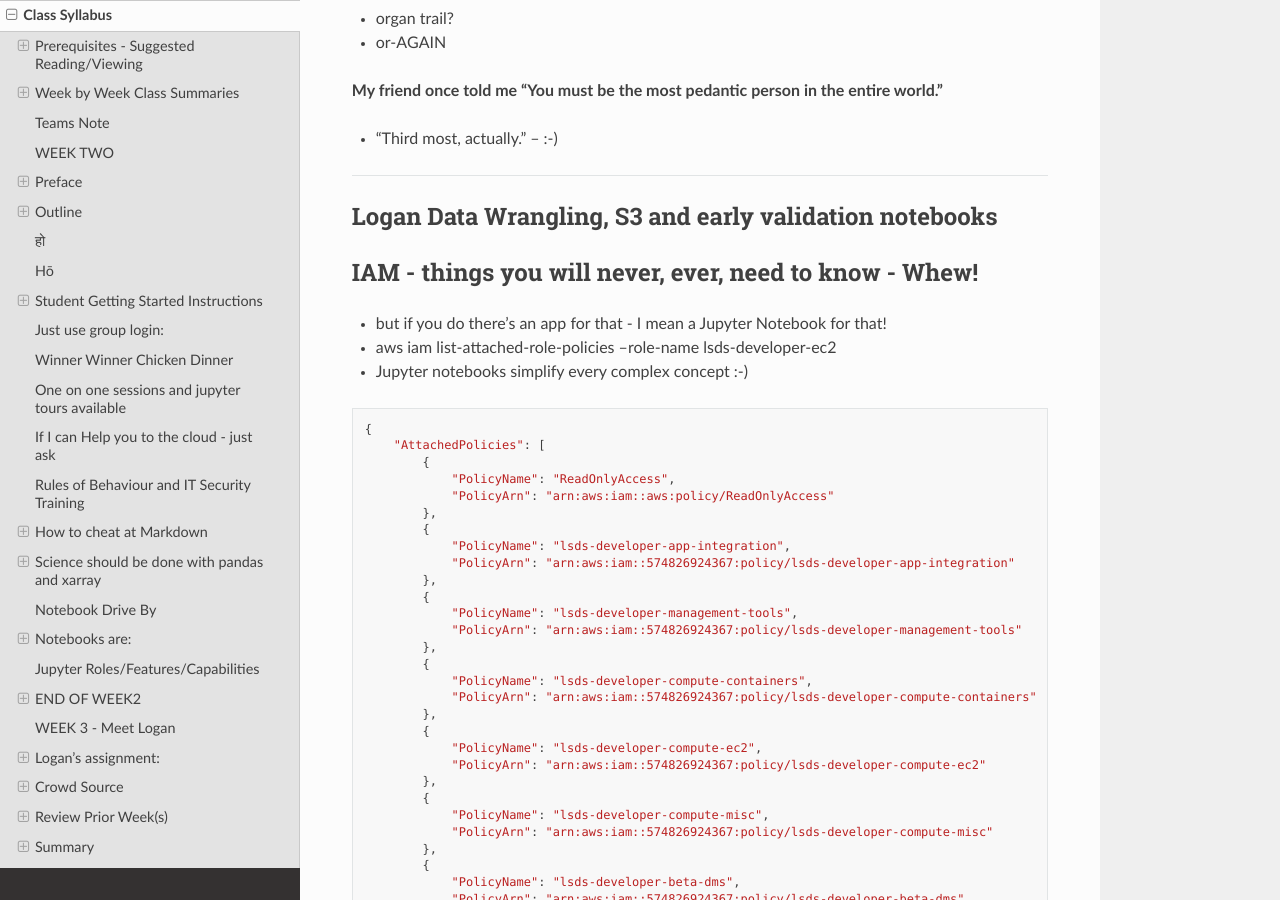
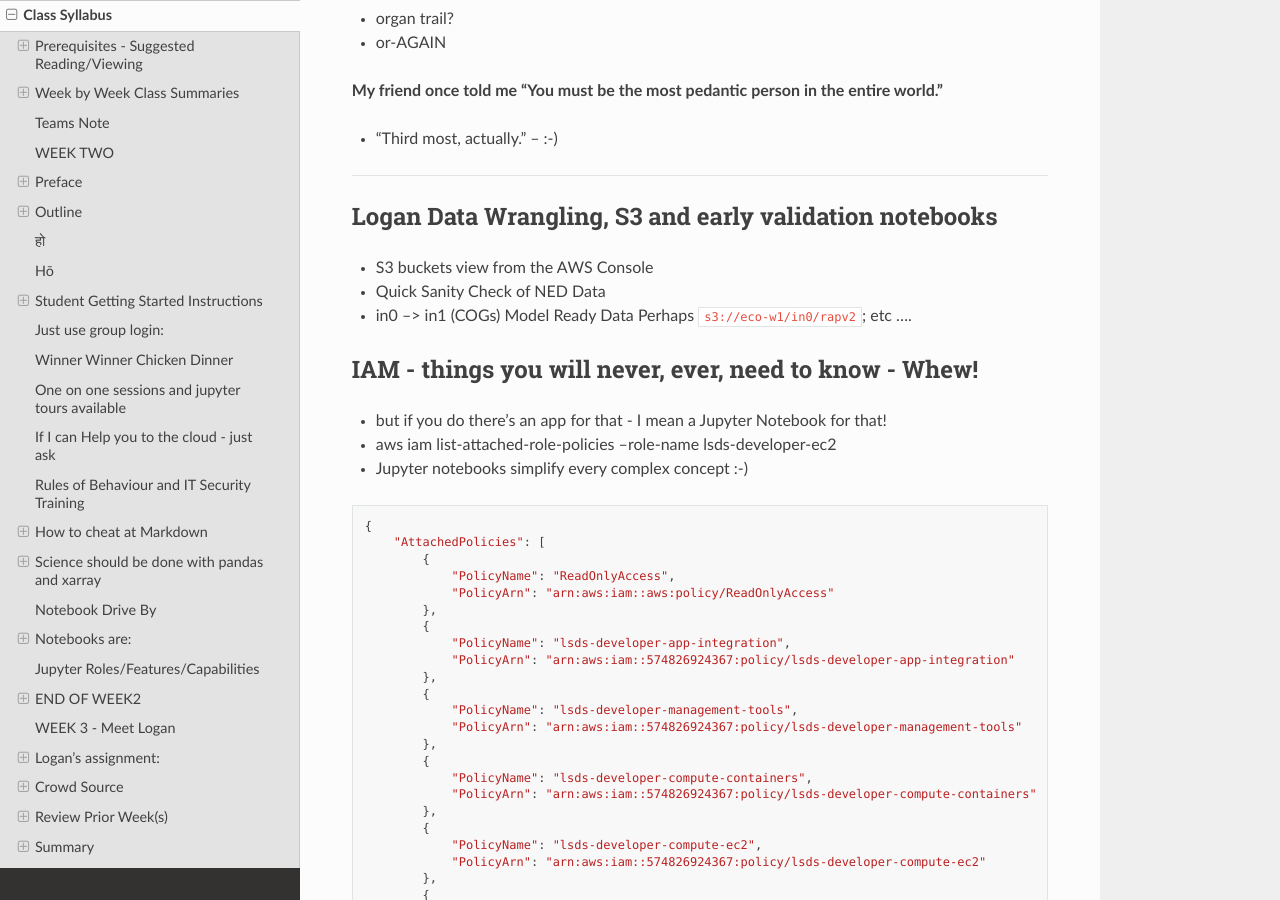
Before and after one commit to tonybutzer/harmony, a Sphinx documentation site: the page built from documentation/source/00weekbyweek.md, in a window 1280 px wide and 900 px high, scrolled down 27598 px. Built offline with Sphinx 7.4.7 and the Read the Docs theme 2.0.0, drawn with Linux system fonts in a browser that asks for light colours; pages that are not in the unit, such as notebooks, are missing from menus.

Commit message:
automatic git update from Makefile

```diff
--- a/documentation/source/00weekbyweek.md
+++ b/documentation/source/00weekbyweek.md
@@ -974,7 +974,7 @@ And hey Jeff [Briden] and Jon [Morton] of {LCMAP FAME}
 
 Happy to talk about how we do ODC work in the cloud, including doing continental-scale data processing work.
 
-We have some neat new examples using AWS tools like their Simple Queue Service along with Kubernetes to run a whole of Africa pixel quality analysis (so just visiting Sentinel-2's SCL band, over all pixels over Africa) and we're able to process that on 5 large EC2 instances in `*~20 minutes, which is fun! Costs us $20 USD.*`
+We have some neat new examples using AWS tools like their Simple Queue Service along with Kubernetes to run a whole of Africa pixel quality analysis (so just visiting Sentinel-2's SCL band, over all pixels over Africa) and we're able to process that on 5 large EC2 instances in `~20 minutes, which is fun! Costs us $20 USD.`
 
 Our land cover folks are doing something similar in Australia with LCCS, and I could bring them along. `They're science users, and are happy working with Python and the ODC` along with Kubernetes and job queues to run through that analysis, including iterating quite fast. I'm not sure about the costings of that, but it's been really successful this year!
 
@@ -1003,6 +1003,9 @@ Cheers,
 ---
 
 ## Logan Data Wrangling, S3 and early validation notebooks
+- S3 buckets view from the AWS Console
+- Quick Sanity Check of NED Data
+- in0 --> in1 (COGs) Model Ready Data Perhaps   `s3://eco-w1/in0/rapv2`; etc ....
 
 ## IAM - things you will never, ever, need to know - Whew!
 - but if you do there's an app for that - I mean a Jupyter Notebook for that!
```
